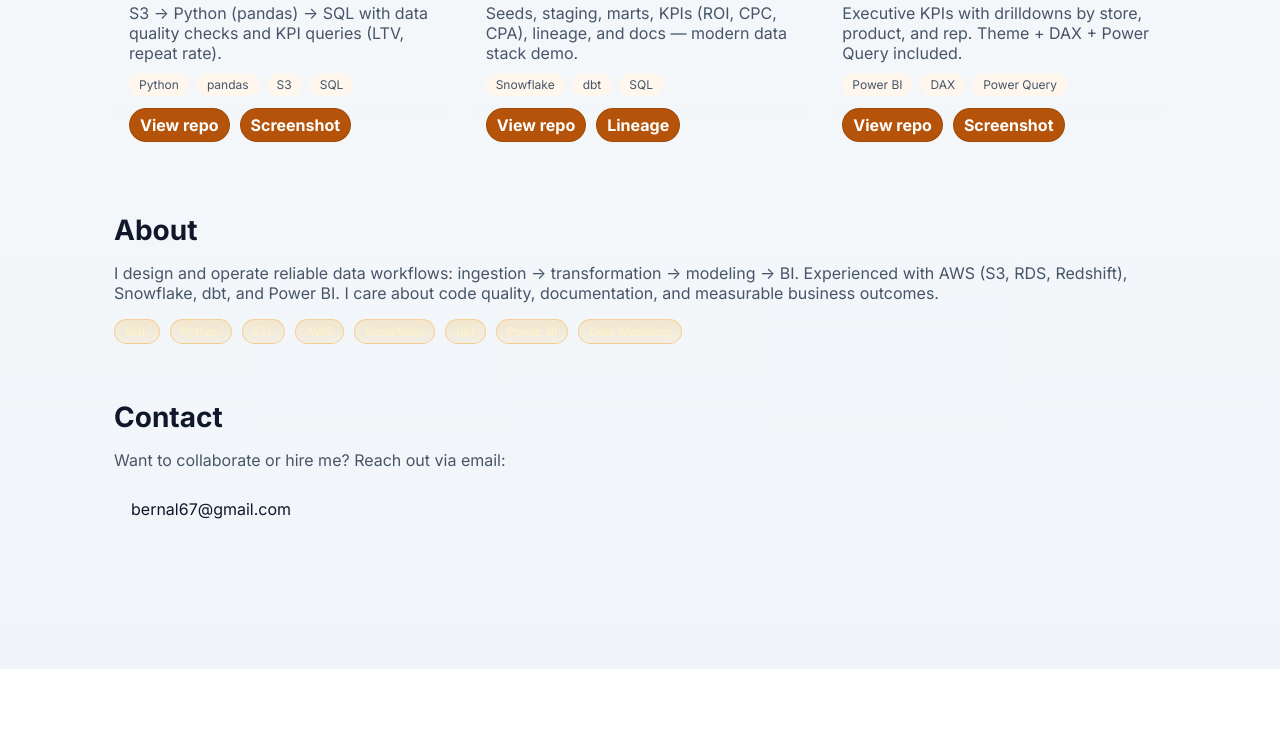
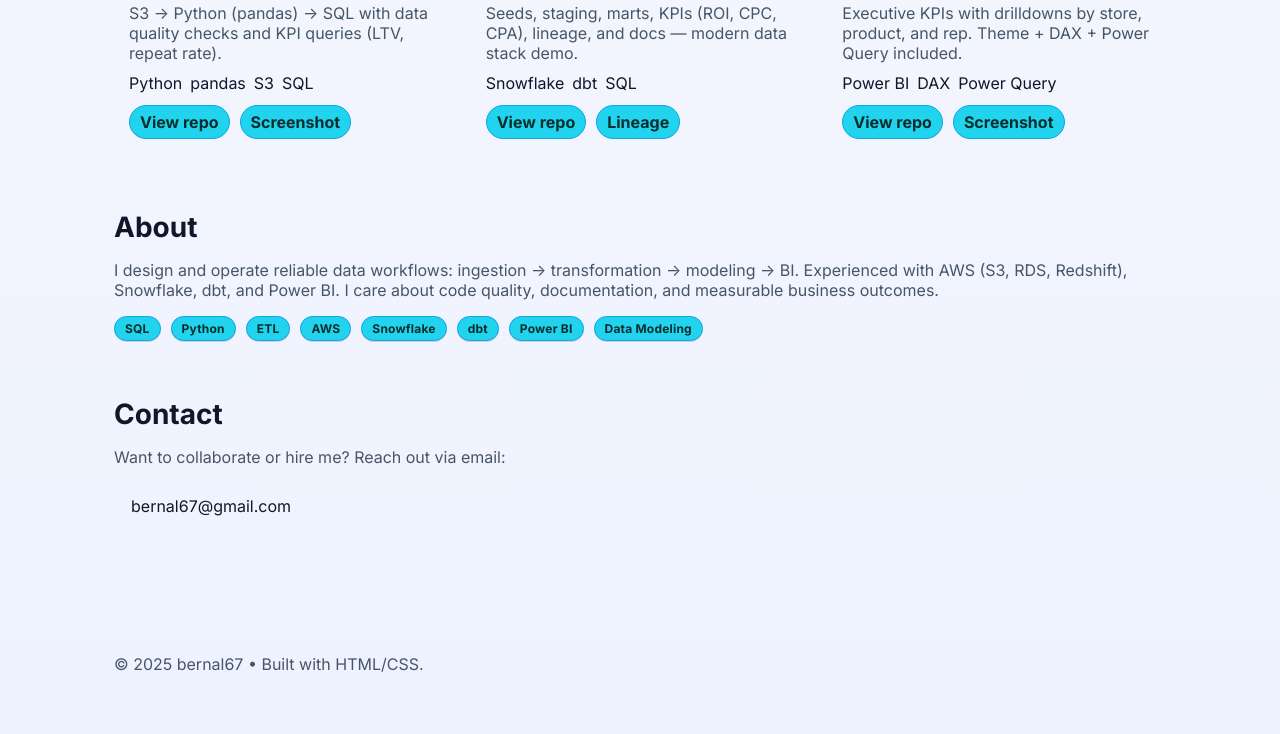
Before and after one commit to bernal67/bernal67.github.io, a plain HTML site: page index.html in a window 1280 px wide. Shown: the part 866-1600 px from the top of the page. Before the commit the page ends 1535 px from the top, so only its background shows below. Drawn offline with Linux system fonts and the light colour scheme.

Commit message:
Update index.html

```diff
--- a/index.html
+++ b/index.html
@@ -11,39 +11,42 @@
   <link href="https://fonts.googleapis.com/css2?family=Inter:wght@400;500;600;700&display=swap" rel="stylesheet">
   <style>
     :root{
-    /* Neutral dark palette with warm accents for high contrast */
-    --bg: #0b0e13;
-    --bg-soft: #11151b;
-    --card: #141922;
-    --muted: #9ca3af;
-    --fg: #f3f4f6;
-    --brand: #f59e0b; /* amber-500 */
-    --brand-2: #22c55e; /* green-500 */
-    --link: #ffd166; /* bright amber for links */
-    --link-text: #0b0e13; /* text color on solid link pills */
-    --ring: rgba(245, 158, 11, .35);
-    --chip: #1f2937;
+      /* Blue/Teal/Green palette with strong contrast */
+      --bg: #0b1220;        /* deep blue-navy */
+      --bg-soft: #0f172a;   /* slate/indigo tint */
+      --card: #141922;      /* card surface */
+      --muted: #9ca3af;     /* secondary text */
+      --fg: #f3f4f6;        /* primary text */
+      --brand: #06b6d4;     /* teal-500 */
+      --brand-2: #22c55e;   /* green-500 */
+      --link: #7dd3fc;      /* sky-300 (high-contrast links) */
+      --link-text: #083344; /* deep teal for text on teal pills */
+      --pill-bg: #2dd4bf;   /* teal-400 */
+      --pill-hover: #06b6d4;/* teal-500 */
+      --ring: rgba(13,148,136,.35); /* teal ring */
+      --chip: #12343b;      /* muted teal chip bg (unused for pills) */
     }
     @media (prefers-color-scheme: light) {
       :root{
         --bg: #f8fafc;
-    --bg-soft: #f1f5f9;
+        --bg-soft: #eef2ff;
         --card: #ffffff;
         --muted: #475569;
         --fg: #0f172a;
-    --brand: #d97706; /* amber-600 */
-    --brand-2: #16a34a;/* green-600 */
-    --link: #b45309; /* amber-700 */
-    --link-text: #ffffff;
-    --chip: #fff7ed; /* warm chip bg */
-    --ring: rgba(217,119,6,.25);
+        --brand: #0891b2;     /* teal-600 */
+        --brand-2: #16a34a;   /* green-600 */
+        --link: #0ea5e9;      /* sky-500 */
+        --link-text: #062e2e; /* dark teal */
+        --pill-bg: #22d3ee;   /* cyan-400 */
+        --pill-hover: #0ea5e9;/* sky-500 */
+        --ring: rgba(14,165,233,.25);
       }
       .shadow{ box-shadow: 0 10px 24px rgba(2,8,23,.06), 0 2px 6px rgba(2,8,23,.04); }
     }
     *{box-sizing:border-box}
     html,body{margin:0;padding:0;font-family:'Inter',system-ui,-apple-system,Segoe UI,Roboto,Ubuntu,'Helvetica Neue',Arial,'Noto Sans',sans-serif;color:var(--fg);background:linear-gradient(180deg,var(--bg) 0%, var(--bg-soft) 100%);}
 
-    /* Global links: brighter color + underline for visibility */
+    /* Global links: bright teal + underline for visibility */
     a{color:var(--link);text-decoration:underline;text-underline-offset:3px}
     a:hover{filter:brightness(1.12)}
 
@@ -60,14 +63,14 @@
     .hero{display:grid;grid-template-columns:1.2fr .8fr;gap:28px;align-items:center;padding:48px 0}
     .hero h1{font-size:clamp(32px,5vw,48px);line-height:1.1;margin:0 0 12px}
     .hero p.lead{font-size:clamp(16px,2.2vw,18px);color:var(--muted);margin:0 0 20px}
-    .btn{display:inline-flex;align-items:center;gap:10px;padding:12px 16px;border-radius:14px;border:1px solid rgba(255,255,255,.12);background:linear-gradient(180deg, rgba(245,158,11,.14), rgba(34,197,94,.10));color:var(--fg);text-decoration:none}
-    .btn:hover{box-shadow:0 10px 24px rgba(245,158,11,.18)}
+    .btn{display:inline-flex;align-items:center;gap:10px;padding:12px 16px;border-radius:14px;border:1px solid rgba(255,255,255,.12);background:linear-gradient(180deg, rgba(13,148,136,.20), rgba(34,197,94,.12));color:var(--fg);text-decoration:none}
+    .btn:hover{box-shadow:0 10px 24px rgba(13,148,136,.22)}
     .btn.secondary{background:transparent;color:var(--fg)}
 
     /* Optional round avatar */
     .avatar{width:112px;height:112px;object-fit:cover;border-radius:999px;border:3px solid rgba(255,255,255,.85);box-shadow:0 10px 24px rgba(0,0,0,.25);}
 
-    .hero-card{background:radial-gradient(1200px 600px at 100% -20%,rgba(245,158,11,.15),transparent),linear-gradient(180deg,rgba(255,255,255,.05),rgba(255,255,255,.03));border:1px solid rgba(255,255,255,.06);border-radius:20px;padding:12px}
+    .hero-card{background:radial-gradient(1200px 600px at 100% -20%,rgba(13,148,136,.18),transparent),linear-gradient(180deg,rgba(255,255,255,.05),rgba(255,255,255,.03));border:1px solid rgba(255,255,255,.06);border-radius:20px;padding:12px}
     .hero-card img{width:100%;height:auto;border-radius:14px;display:block}
 
     /* Sections */
@@ -81,16 +84,16 @@
     .card img{width:100%;height:180px;object-fit:cover;display:block}
     .card .body{padding:14px}
     .chips{display:flex;flex-wrap:wrap;gap:8px;margin-top:8px}
-    .chip{background:var(--chip);color:var(--muted);padding:4px 10px;border-radius:999px;font-size:12px}
 
     .card .meta{display:flex;align-items:center;gap:10px;flex-wrap:wrap;margin-top:12px}
     /* HIGH-VIS link pills for repo/lineage */
-    .card .meta a{background:var(--link);color:var(--link-text);padding:6px 10px;border-radius:999px;border:1px solid rgba(0,0,0,.1);text-decoration:none;font-weight:700}
-    .card .meta a:hover{filter:none;background:#f59e0b;color:#0b0e13;border-color:#f59e0b}
+    .card .meta a{background:var(--pill-bg);color:var(--link-text);padding:6px 10px;border-radius:999px;border:1px solid var(--pill-hover);text-decoration:none;font-weight:700}
+    .card .meta a:hover{filter:none;background:var(--pill-hover);color:#ffffff;border-color:var(--pill-hover)}
 
     /* About / Skills */
     .skills{display:flex;gap:10px;flex-wrap:wrap}
-    .skills .chip{background:linear-gradient(180deg,rgba(245,158,11,.18),rgba(245,158,11,.08));color:#fff3c4;border:1px solid rgba(245,158,11,.35)}
+    .skills .chip{background:var(--pill-bg);color:var(--link-text);border:1px solid var(--pill-hover);font-weight:700;letter-spacing:.2px;box-shadow:0 1px 0 rgba(0,0,0,.15);padding:4px 10px;border-radius:999px;font-size:12px}
+    .skills .chip:hover{background:var(--pill-hover);color:#ffffff;border-color:var(--pill-hover)}
 
     /* Footer */
     footer{padding:36px 0;color:var(--muted);border-top:1px solid rgba(255,255,255,.06);margin-top:12px}
@@ -123,7 +126,8 @@
           <h1>Building clean data pipelines & decision‑ready analytics.</h1>
           <p class="lead">SQL • Python • ETL • Snowflake • dbt • Power BI • AWS. Focused on reliability, documentation, and business impact.</p>
           <div style="display:flex;gap:12px;flex-wrap:wrap">
-            <a class="btn" href="mailto:bernal67@gmail.com">bernal67@gmail.com</a>
+            <a class="btn" href="#projects">See Projects</a>
+            <a class="btn secondary" href="mailto:bernal67@gmail.com">bernal67@gmail.com</a>
           </div>
           <div style="margin-top:14px">
             <!-- Add your photo at /assets/me.jpg in this repo -->
@@ -214,6 +218,7 @@
   </main>
 
   <footer>
+    <div class="container">© <span id="y"></span> bernal67 • Built with HTML/CSS.</div>
   </footer>
   <script>document.getElementById('y').textContent=new Date().getFullYear();</script>
 </body>
```
Lines whose indentation alone changed are shown as unchanged.
